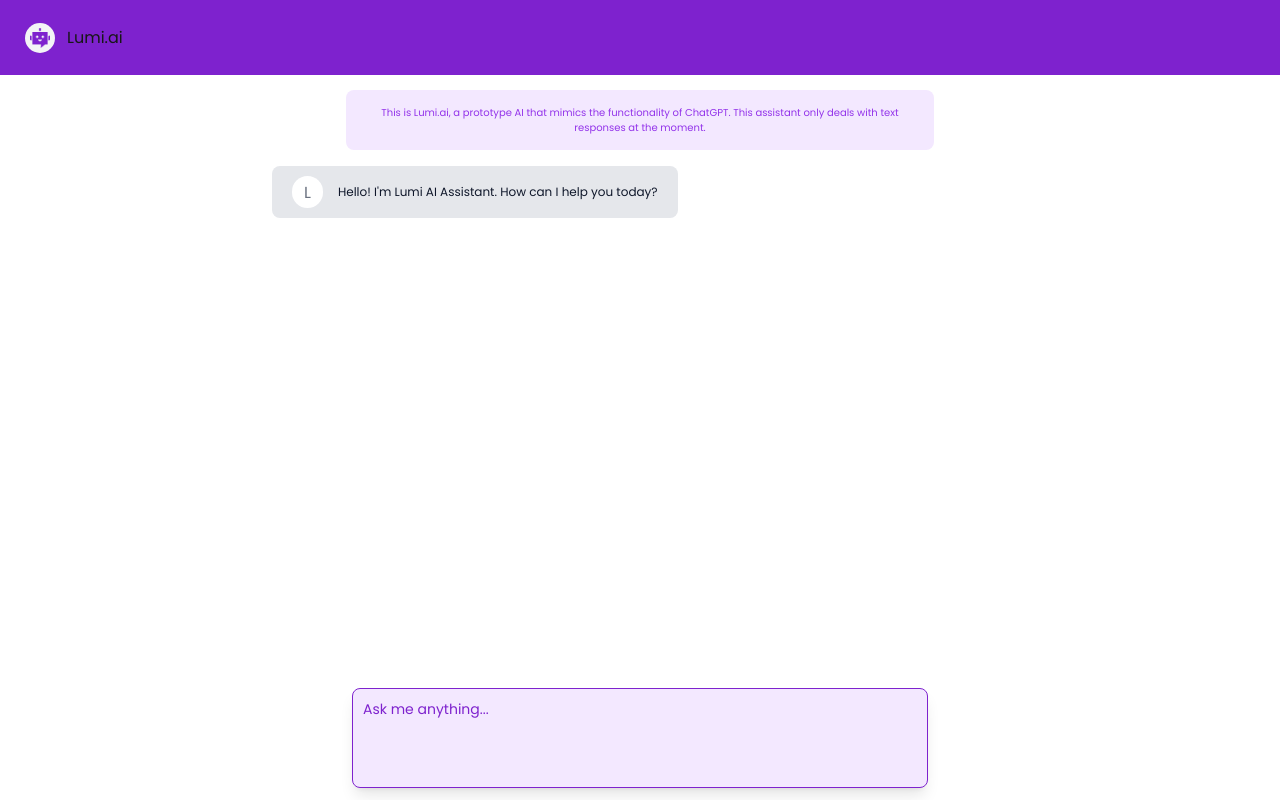
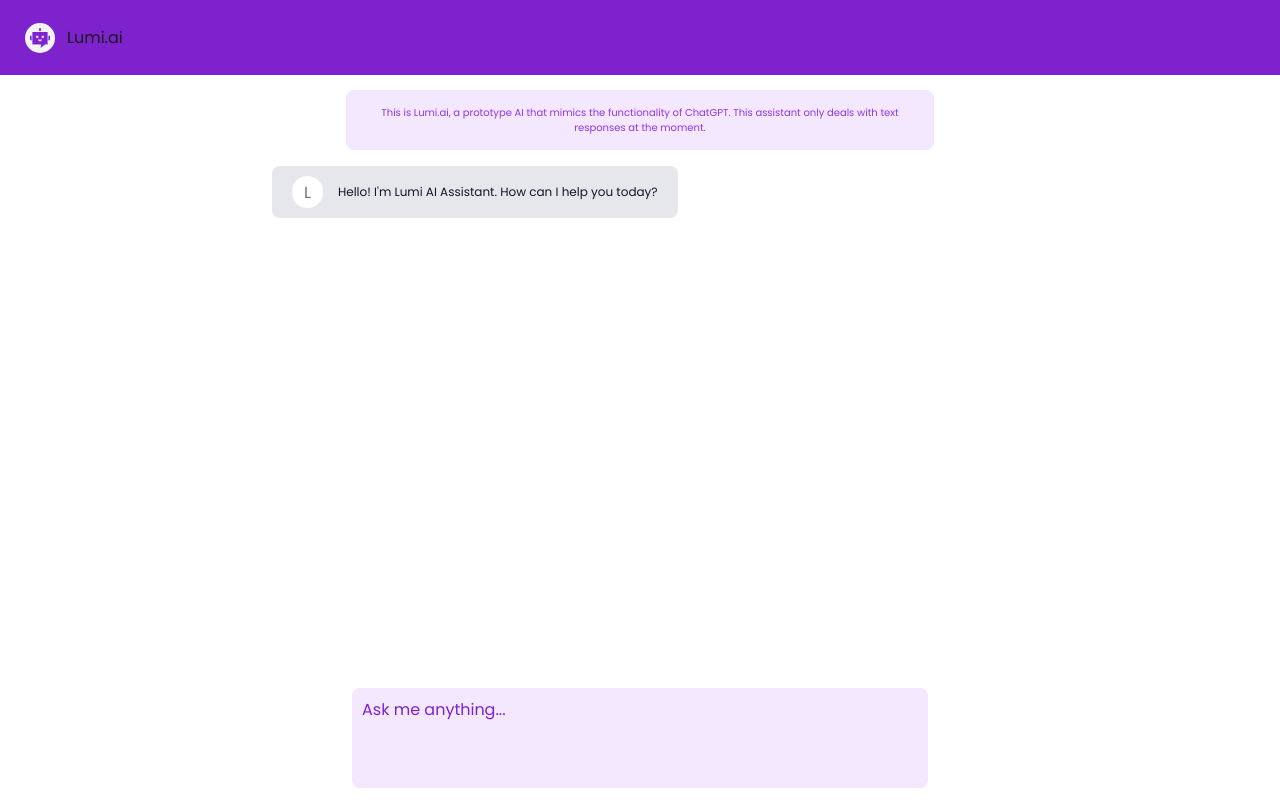
Before and after one commit to ashishthoppil/mt-ai-chatbot, a Next.js app: page / in a window 1280 px wide. Built offline with nearby package versions, Linux system fonts and the light colour scheme.

Commit message:
font size changed

```diff
--- a/app/components/TextChat.jsx
+++ b/app/components/TextChat.jsx
@@ -59,10 +59,10 @@ export const TextChat = () => {
             handleSubmit(event);
             inputRef.current.blur();
             }}>
-            <div className='shadow-lg text-purple-700 border-[1px] border-purple-700 bg-purple-100 rounded-lg h-[100px] py-[10px] px-[10px] w-[100%]'>
+            <div className='text-purple-700 border-1 border-purple-700 bg-purple-100 rounded-lg h-[100px] py-[10px] px-[10px] w-[100%]'>
                 <textarea
                 ref={inputRef}
-                className='w-full outline-none bg-purple-100 placeholder-purple-700 resize-none text-sm'
+                className='w-full outline-none bg-purple-100 placeholder-purple-700 resize-none'
                 value={input}
                 onChange={handleInputChange}
                 onKeyDown={(event) => { if (event.key === 'Enter') { handleSubmit(event);
```
